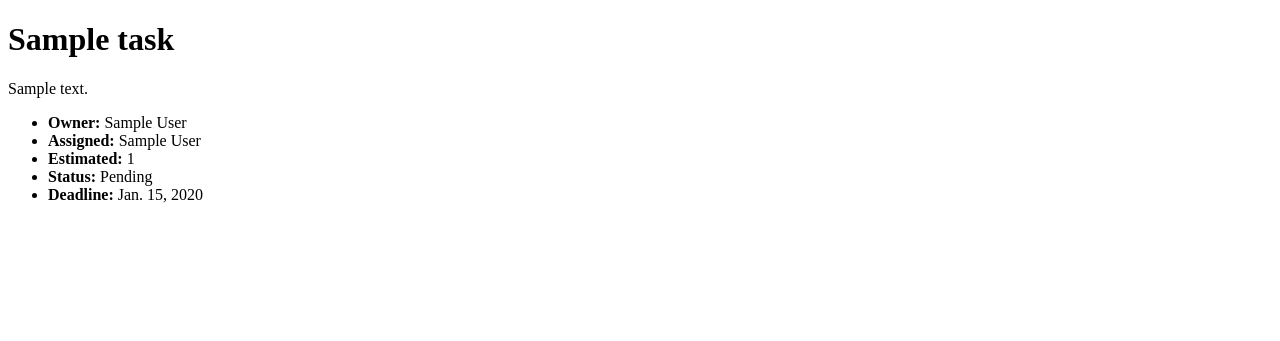
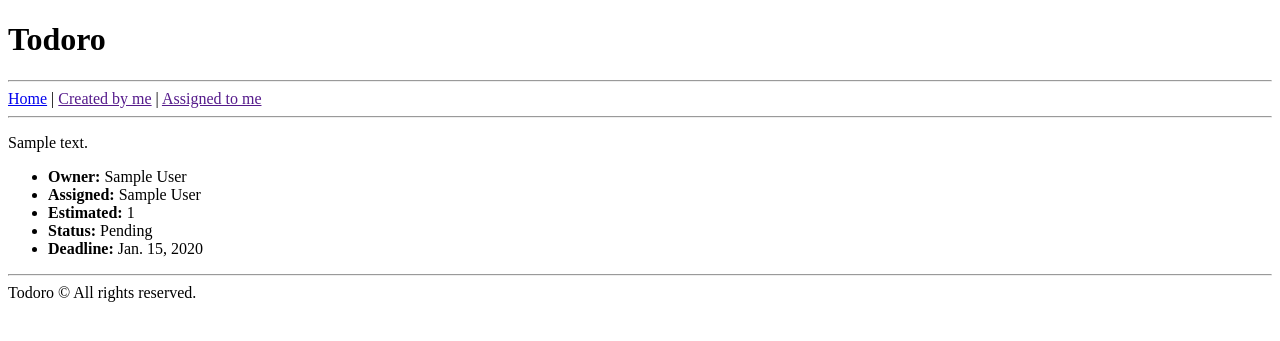
Before and after one commit to sergio-marin/keepcoding-modulo-python-django-rest, a Django app: page /tasks/1 in a window 1280 px wide. Shown: the top 341 px of the page. Run offline with Django 3.2, Linux system fonts and the light colour scheme; tables that the repository leaves empty hold one stand-in row (values such as "Sample post").

Commit message:
Creada plantilla base y 404

```diff
--- a/src/tasks/views.py
+++ b/src/tasks/views.py
@@ -33,8 +33,8 @@ def tasks_detail(request, task_pk):
     # recuperar la tarea
     try:
         task = Task.objects.get(pk=task_pk)
-    except Task.DoesNotExit:
-        return HttpResponseNotFound("La tarea que buscas no existe.")
+    except Task.DoesNotExist:
+        return render(request, '404.html', {}, status=404)
     except Task.MultipleObjectsReturned:
         return HttpResponse("Existen varias tareas con ese identificador", status=300)
 
--- /dev/null
+++ b/src/ui/templates/404.html
@@ -0,0 +1,5 @@
+{% extends 'base.html' %}
+
+{% block content %}
+    <h1>Not Found!</h1>
+{% endblock %}
--- /dev/null
+++ b/src/ui/templates/base.html
@@ -0,0 +1,20 @@
+<!DOCTYPE html>
+<html lang="en">
+<head>
+    <meta charset="UTF-8">
+    <title>{% block title %} Todoro {% endblock %}</title>
+</head>
+<body>
+    <h1>Todoro</h1>
+    <hr>
+    <a href="{% url 'tasks_list' %}" title="Home">Home</a>
+    |
+    <a href="" title="Created by me">Created by me</a>
+    |
+    <a href="" title="Assigned to me">Assigned to me</a>
+    <hr>
+    {% block content %} {% endblock %}
+    <hr>
+    Todoro &copy; All rights reserved.
+</body>
+</html>
--- a/src/ui/templates/tasks/detail.html
+++ b/src/ui/templates/tasks/detail.html
@@ -1,11 +1,8 @@
-<!DOCTYPE html>
-<html lang="en">
-<head>
-    <meta charset="UTF-8">
-    <title>Todoro</title>
-</head>
-<body>
-    <h1>{{ task.name }}</h1>
+{% extends 'base.html' %}
+
+{% block title %} {{ task.name }} {% endblock %}
+
+{% block content %}
     <p>{{ task.description }}</p>
     <ul>
         <li>
@@ -41,5 +38,4 @@
             {% endif %}
         </li>
     </ul>
-</body>
-</html>
+{% endblock %}
```
Also changed, not shown: src/ui/templates/tasks/list.html (+4 -10 lines).
